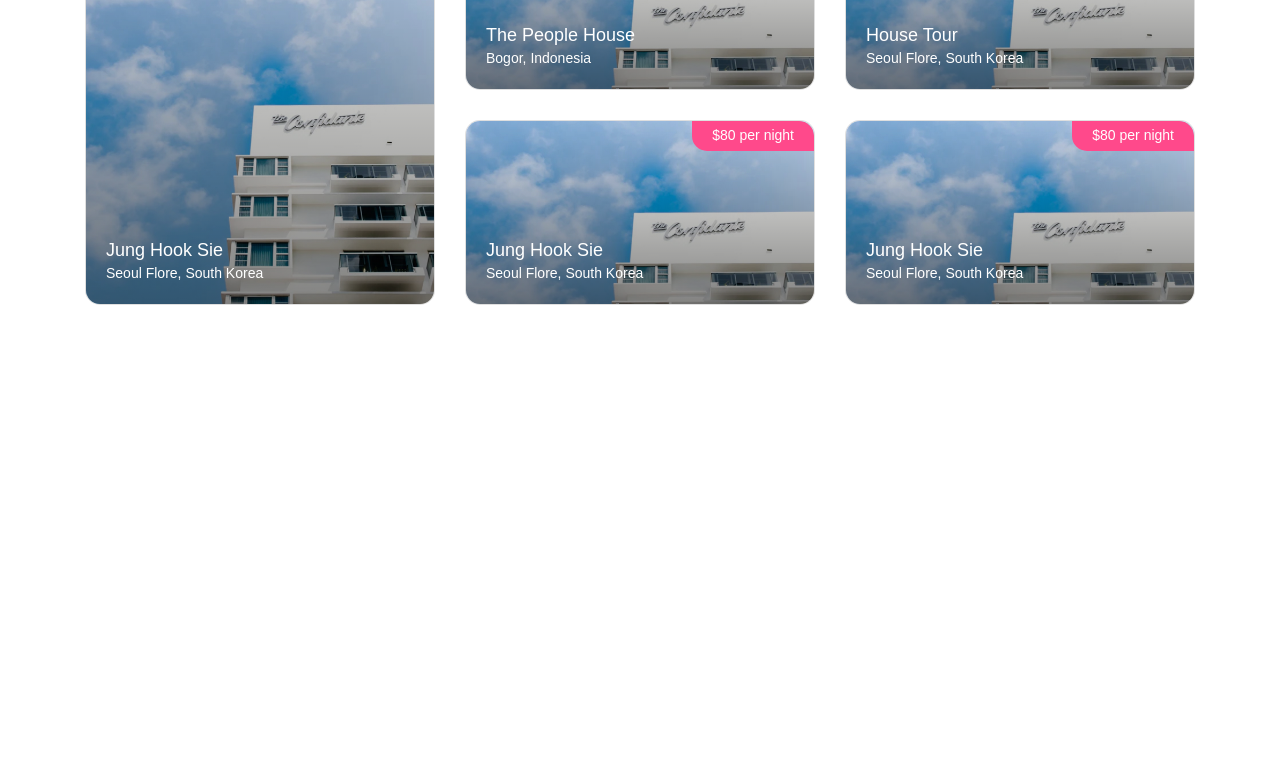
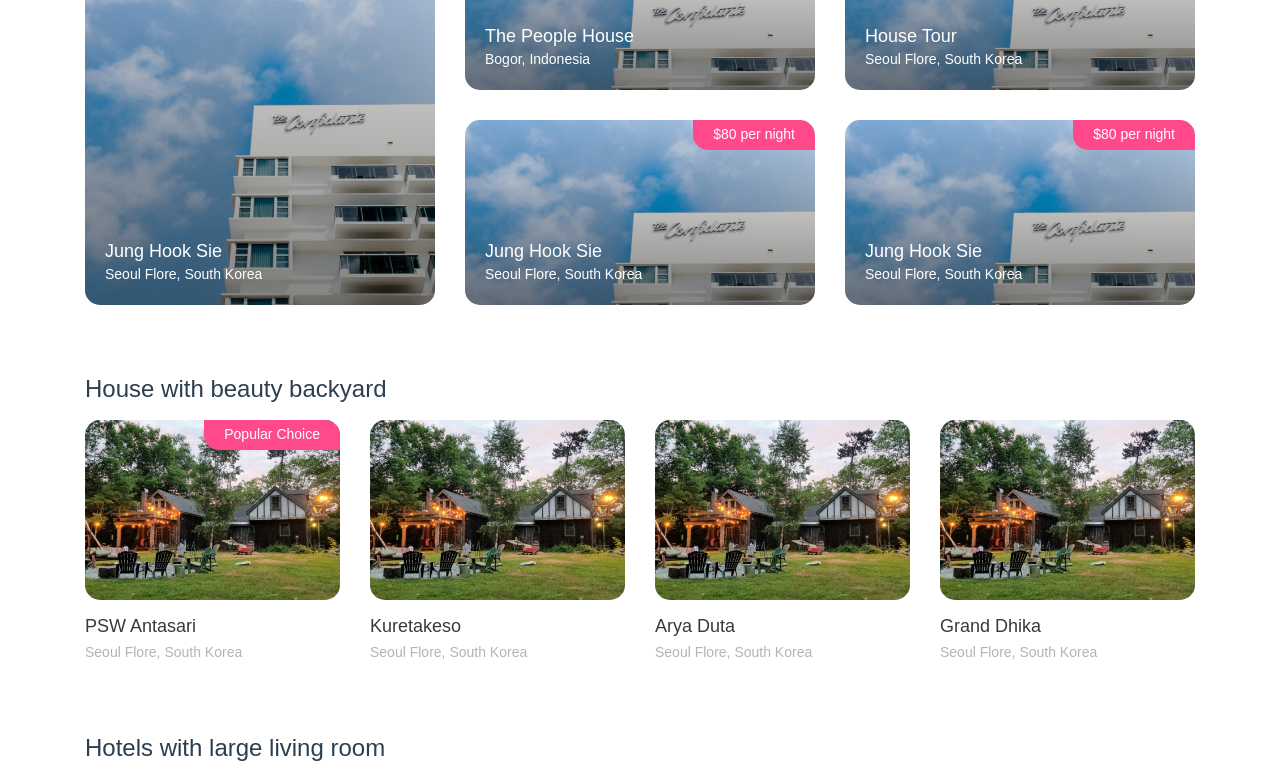
Before and after one commit to taufanfadhilah/BWAMERN-FE, a React (Create React App) app: page / in a window 1280 px wide. Shown: the part 820-1596 px from the top of the page. Before the commit the page ends 1195 px from the top, so only its background shows below. Built offline with nearby package versions, Linux system fonts and the light colour scheme.

Commit message:
section categories

```diff
--- a/src/assets/scss/_card.scss
+++ b/src/assets/scss/_card.scss
@@ -11,7 +11,7 @@
   word-wrap: break-word;
   background-color: $card-bg;
   background-clip: border-box;
-  border: $card-border-width solid $card-border-color;
+  // border: $card-border-width solid $card-border-color;
   @include border-radius($card-border-radius);
 
   > hr {
--- a/src/json/landingPage.json
+++ b/src/json/landingPage.json
@@ -64,7 +64,7 @@
         {
           "_id": "asd1293uasdads1",
           "name": "PSW Antasari",
-          "imageUrl": "/images/image-category-1.jpg",
+          "imageUrl": "/images/img-category-1.jpg",
           "country": "South Korea",
           "city": "Seoul Flore",
           "isPopular": true
@@ -72,7 +72,7 @@
         {
           "_id": "asd1293uasdads1",
           "name": "Kuretakeso",
-          "imageUrl": "/images/image-category-2.jpg",
+          "imageUrl": "/images/img-category-1.jpg",
           "country": "South Korea",
           "city": "Seoul Flore",
           "isPopular": false
@@ -80,7 +80,7 @@
         {
           "_id": "asd1293uasdads1",
           "name": "Arya Duta",
-          "imageUrl": "/images/image-category-3.jpg",
+          "imageUrl": "/images/img-category-1.jpg",
           "country": "South Korea",
           "city": "Seoul Flore",
           "isPopular": false
@@ -88,7 +88,7 @@
         {
           "_id": "asd1293uasdads1",
           "name": "Grand Dhika",
-          "imageUrl": "/images/image-category-4.jpg",
+          "imageUrl": "/images/img-category-1.jpg",
           "country": "South Korea",
           "city": "Seoul Flore",
           "isPopular": false
@@ -102,7 +102,7 @@
         {
           "_id": "asd1293uasdads1",
           "name": "PSW Antasari",
-          "imageUrl": "/images/image-category-5.jpg",
+          "imageUrl": "/images/img-category-1.jpg",
           "country": "South Korea",
           "city": "Seoul Flore",
           "isPopular": false
@@ -110,7 +110,7 @@
         {
           "_id": "asd1293uasdads1",
           "name": "Kuretakeso",
-          "imageUrl": "/images/image-category-6.jpg",
+          "imageUrl": "/images/img-category-1.jpg",
           "country": "South Korea",
           "city": "Seoul Flore",
           "isPopular": false
@@ -118,7 +118,7 @@
         {
           "_id": "asd1293uasdads1",
           "name": "Arya Duta",
-          "imageUrl": "/images/image-category-7.jpg",
+          "imageUrl": "/images/img-category-1.jpg",
           "country": "South Korea",
           "city": "Seoul Flore",
           "isPopular": false
@@ -126,7 +126,7 @@
         {
           "_id": "asd1293uasdads1",
           "name": "Grand Dhika",
-          "imageUrl": "/images/image-category-8.jpg",
+          "imageUrl": "/images/img-category-1.jpg",
           "country": "South Korea",
           "city": "Seoul Flore",
           "isPopular": true
@@ -140,7 +140,7 @@
         {
           "_id": "asd1293uasdads1",
           "name": "PSW Antasari",
-          "imageUrl": "/images/image-category-9.jpg",
+          "imageUrl": "/images/img-category-1.jpg",
           "country": "South Korea",
           "city": "Seoul Flore",
           "isPopular": false
@@ -148,7 +148,7 @@
         {
           "_id": "asd1293uasdads1",
           "name": "Kuretakeso",
-          "imageUrl": "/images/image-category-10.jpg",
+          "imageUrl": "/images/img-category-1.jpg",
           "country": "South Korea",
           "city": "Seoul Flore",
           "isPopular": false
@@ -156,7 +156,7 @@
         {
           "_id": "asd1293uasdads1",
           "name": "Arya Duta",
-          "imageUrl": "/images/image-category-11.jpg",
+          "imageUrl": "/images/img-category-1.jpg",
           "country": "South Korea",
           "city": "Seoul Flore",
           "isPopular": true
@@ -164,7 +164,7 @@
         {
           "_id": "asd1293uasdads1",
           "name": "Grand Dhika",
-          "imageUrl": "/images/image-category-12.jpg",
+          "imageUrl": "/images/img-category-1.jpg",
           "country": "South Korea",
           "city": "Seoul Flore",
           "isPopular": false
--- a/src/pages/LandingPage.js
+++ b/src/pages/LandingPage.js
@@ -2,6 +2,7 @@ import React, { Component } from "react";
 import Header from "parts/Header";
 import Hero from "parts/Hero";
 import MostPicked from "parts/MostPicked";
+import Categories from "parts/Categories";
 
 import landingPage from "json/landingPage";
 
@@ -19,6 +20,7 @@ export default class LandingPage extends Component {
           refMostPicked={this.refMostPicked}
           data={landingPage.mostPicked}
         ></MostPicked>
+        <Categories data={landingPage.categories}></Categories>
       </>
     );
   }
--- /dev/null
+++ b/src/parts/Categories.js
@@ -0,0 +1,57 @@
+import React from "react";
+import Button from "elemets/Button";
+export default function Categories({ data }) {
+  return data.map((category, index1) => {
+    return (
+      <section className="container" key={`category-${index1}`}>
+        <h4 className="mb-3 font-weight-medium">{category.name}</h4>
+        <div className="container-grid">
+          {category.items.length === 0 ? (
+            <div className="row">
+              <div className="col-auto-align-tems-center">
+                There is no property at this category
+              </div>
+            </div>
+          ) : (
+            category.items.map((item, index2) => {
+              return (
+                <div
+                  className="item column-3 row-1"
+                  key={`category-${index1}-item-${index2}`}
+                >
+                  <div className="card">
+                    {item.isPopular && (
+                      <div className="tag">
+                        Popular{" "}
+                        <span className="font-weight-light">Choice</span>
+                      </div>
+                    )}
+                    <figure className="img-wrapper" style={{ height: 180 }}>
+                      <img
+                        src={item.imageUrl}
+                        alt={item.name}
+                        className="img-cover"
+                      />
+                    </figure>
+                    <div className="meta-wrapper">
+                      <Button
+                        type="link"
+                        href={`/properties/${item._id}`}
+                        className="stretched-link d-block text-gray-800"
+                      >
+                        <h5 className="h4">{item.name}</h5>
+                      </Button>
+                      <span className="text-gray-500">
+                        {item.city}, {item.country}
+                      </span>
+                    </div>
+                  </div>
+                </div>
+              );
+            })
+          )}
+        </div>
+      </section>
+    );
+  });
+}
```
Also changed, not shown: public/images/img-category-1.jpg (added).
